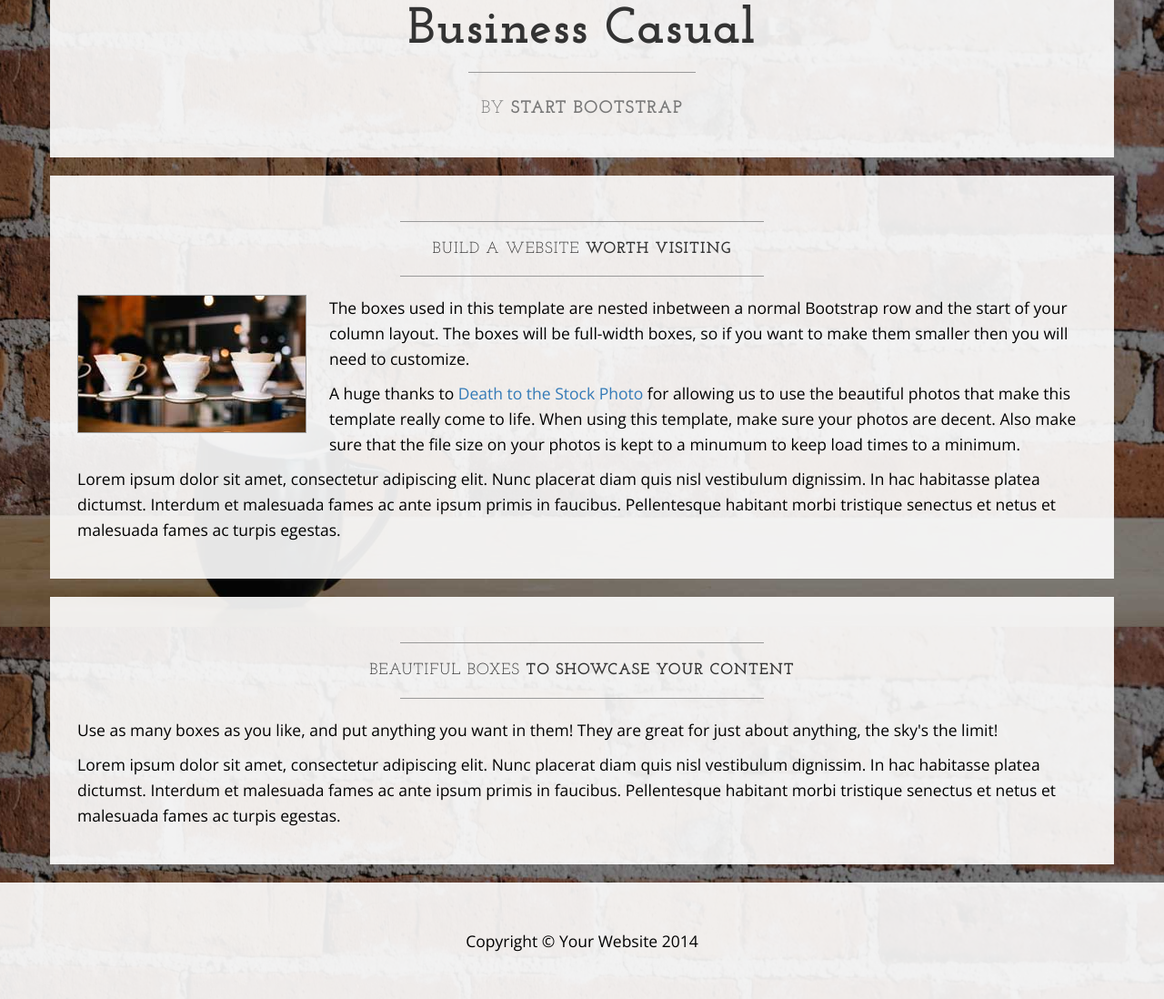
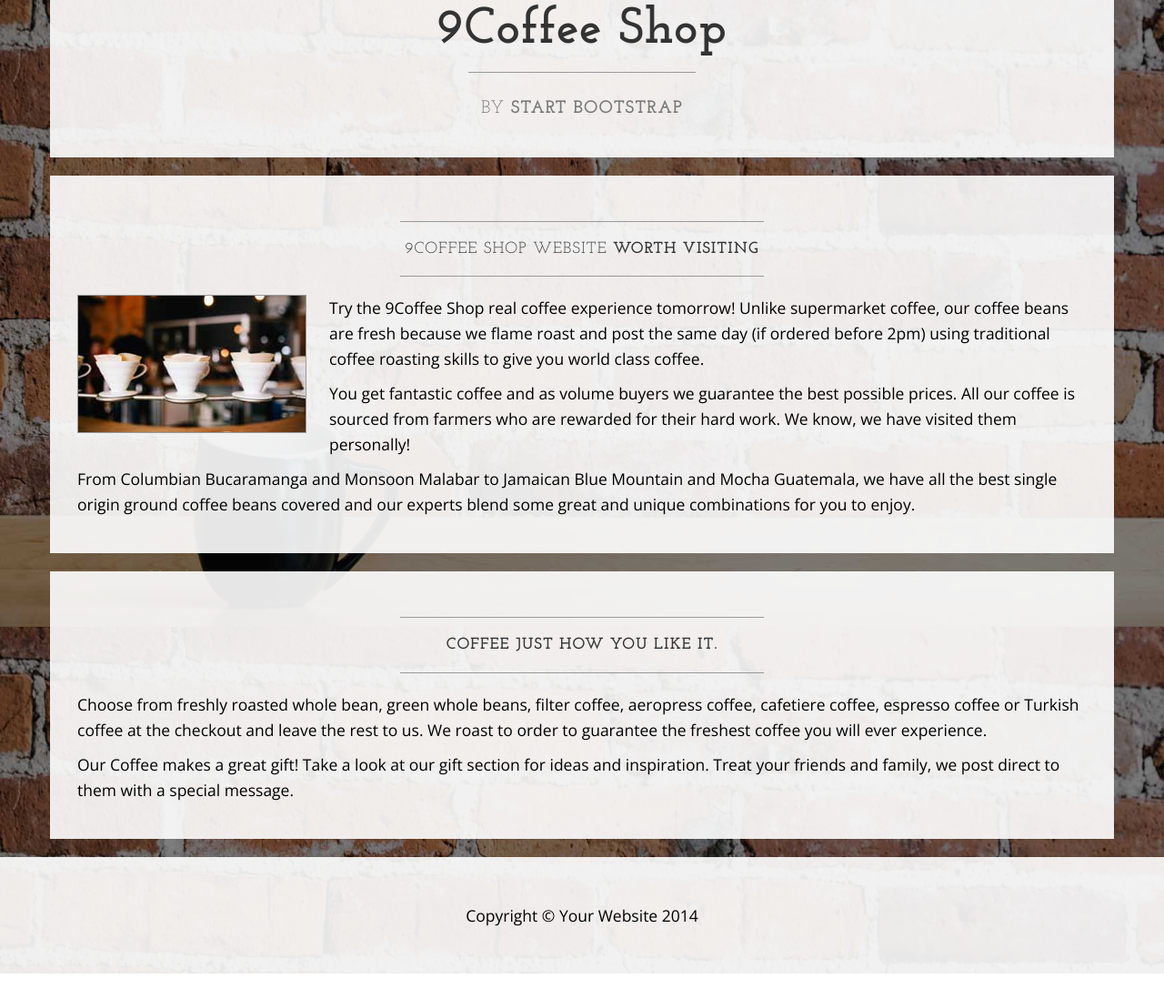
Before and after one commit to harrisbengao/fullwebsite-github.io, a plain HTML site: page index.html in a window 1280 px wide. Shown: the part 911-2009 px from the top of the page at 91% size. After the commit the page ends 1981 px from the top, so only its background shows below. Drawn offline with nearby package versions, Linux system fonts and the light colour scheme.

Commit message:
Update index.html

```diff
--- a/index.html
+++ b/index.html
@@ -108,7 +108,7 @@
                     <h2 class="brand-before">
                         <small>Welcome to</small>
                     </h2>
-                    <h1 class="brand-name">Business Casual</h1>
+                    <h1 class="brand-name">9Coffee Shop</h1>
                     <hr class="tagline-divider">
                     <h2>
                         <small>By
@@ -123,15 +123,15 @@
             <div class="box">
                 <div class="col-lg-12">
                     <hr>
-                    <h2 class="intro-text text-center">Build a website
+                    <h2 class="intro-text text-center">9Coffee Shop website
                         <strong>worth visiting</strong>
                     </h2>
                     <hr>
                     <img class="img-responsive img-border img-left" src="img/intro-pic.jpg" alt="">
                     <hr class="visible-xs">
-                    <p>The boxes used in this template are nested inbetween a normal Bootstrap row and the start of your column layout. The boxes will be full-width boxes, so if you want to make them smaller then you will need to customize.</p>
-                    <p>A huge thanks to <a href="http://join.deathtothestockphoto.com/" target="_blank">Death to the Stock Photo</a> for allowing us to use the beautiful photos that make this template really come to life. When using this template, make sure your photos are decent. Also make sure that the file size on your photos is kept to a minumum to keep load times to a minimum.</p>
-                    <p>Lorem ipsum dolor sit amet, consectetur adipiscing elit. Nunc placerat diam quis nisl vestibulum dignissim. In hac habitasse platea dictumst. Interdum et malesuada fames ac ante ipsum primis in faucibus. Pellentesque habitant morbi tristique senectus et netus et malesuada fames ac turpis egestas.</p>
+                    <p>Try the 9Coffee Shop real coffee experience tomorrow! Unlike supermarket coffee, our coffee beans are fresh because we flame roast and post the same day (if ordered before 2pm) using traditional coffee roasting skills to give you world class coffee.</p>
+                    <p>You get fantastic coffee and as volume buyers we guarantee the best possible prices. All our coffee is sourced from farmers who are rewarded for their hard work. We know, we have visited them personally!</p>
+                    <p>From Columbian Bucaramanga and Monsoon Malabar to Jamaican Blue Mountain and Mocha Guatemala, we have all the best single origin ground coffee beans covered and our experts blend some great and unique combinations for you to enjoy.</p>
                 </div>
             </div>
         </div>
@@ -140,12 +140,12 @@
             <div class="box">
                 <div class="col-lg-12">
                     <hr>
-                    <h2 class="intro-text text-center">Beautiful boxes
-                        <strong>to showcase your content</strong>
+                    <h2 class="intro-text text-center">
+                        <strong>COFFEE JUST HOW YOU LIKE IT.</strong>
                     </h2>
                     <hr>
-                    <p>Use as many boxes as you like, and put anything you want in them! They are great for just about anything, the sky's the limit!</p>
-                    <p>Lorem ipsum dolor sit amet, consectetur adipiscing elit. Nunc placerat diam quis nisl vestibulum dignissim. In hac habitasse platea dictumst. Interdum et malesuada fames ac ante ipsum primis in faucibus. Pellentesque habitant morbi tristique senectus et netus et malesuada fames ac turpis egestas.</p>
+                    <p>Choose from freshly roasted whole bean, green whole beans, filter coffee, aeropress coffee, cafetiere coffee, espresso coffee or Turkish coffee at the checkout and leave the rest to us. We roast to order to guarantee the freshest coffee you will ever experience.</p>
+                    <p>Our Coffee makes a great gift! Take a look at our gift section for ideas and inspiration. Treat your friends and family, we post direct to them with a special message.</p>
                 </div>
             </div>
         </div>
```
